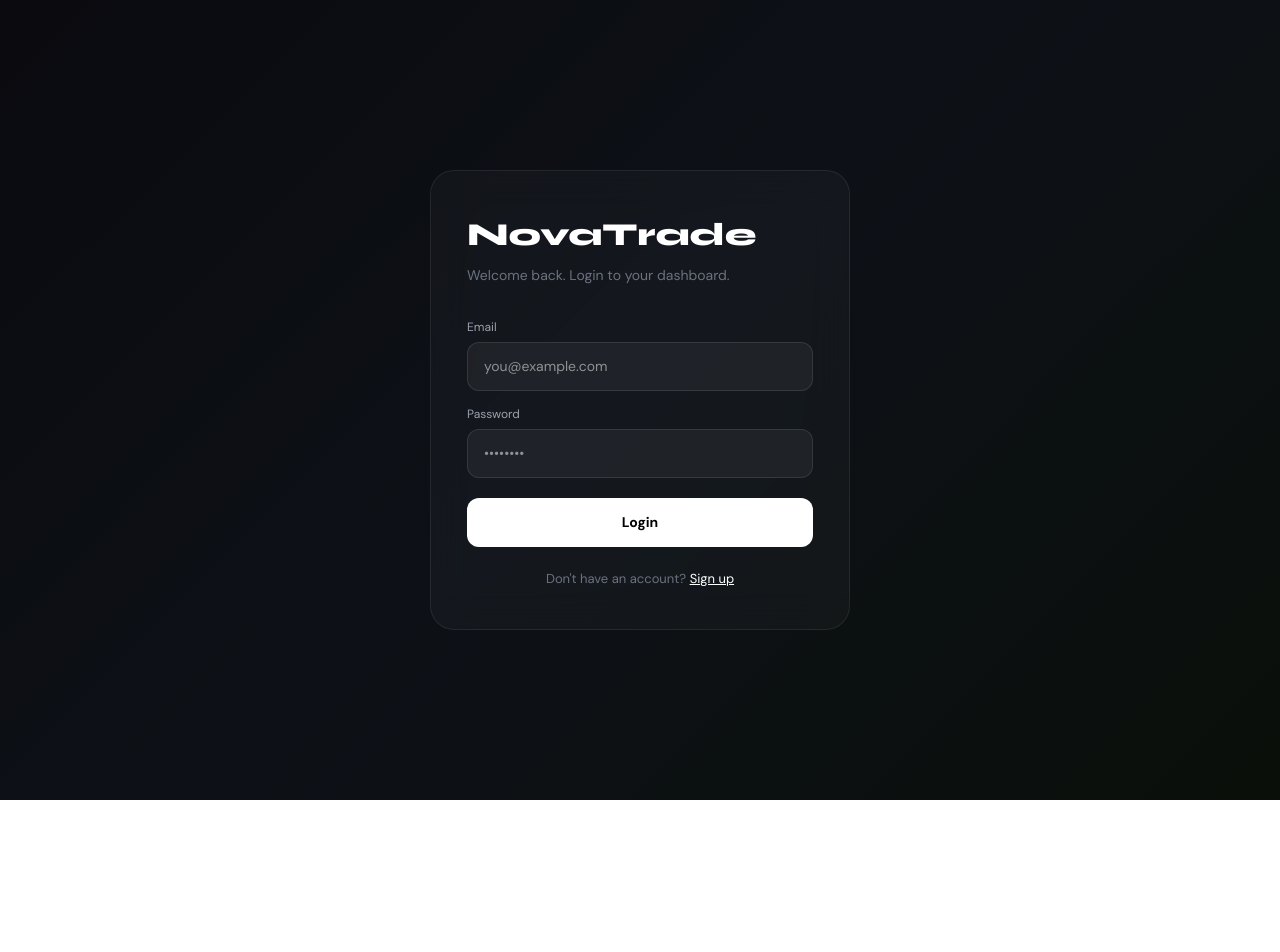
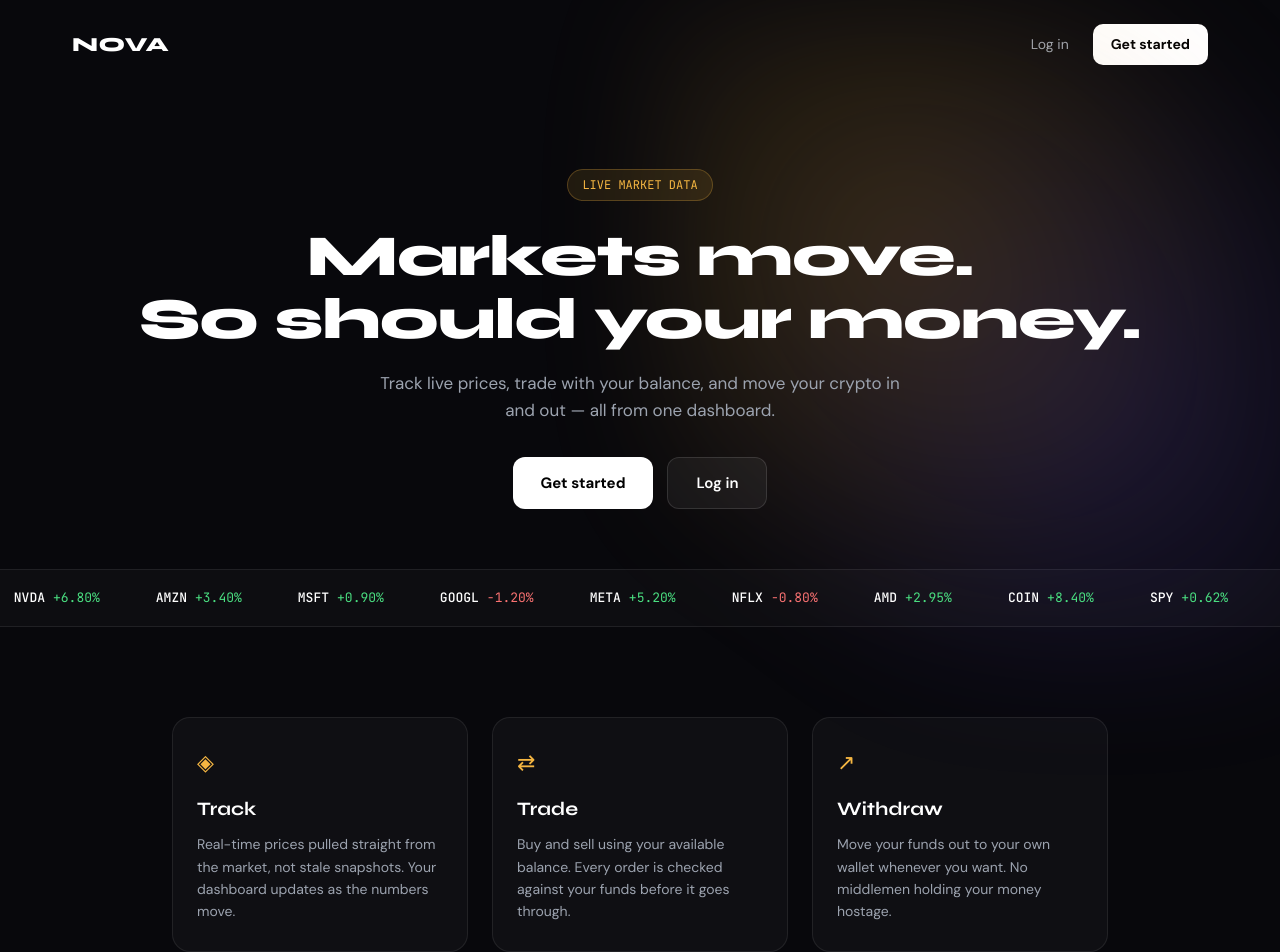
Before and after one commit to Samson-Oruekpeti/Nova-Trade, a Next.js app: page / in a window 1280 px wide. Shown: the top 952 px of the page. Before the commit the page ends 800 px from the top, so only its background shows below. Built offline with nearby package versions, Linux system fonts and the light colour scheme.

Commit message:
Add landing page, move auth to /login, fix metadata

```diff
--- a/app/admin/page.tsx
+++ b/app/admin/page.tsx
@@ -21,7 +21,7 @@
   useEffect(() => {
     const checkAdmin = async () => {
       const { data: { user } } = await supabase.auth.getUser();
-      if (!user) { router.push("/"); return; }
+      if (!user) { router.push("/login"); return; }
       const { data: profile } = await supabase.from("profiles").select("is_admin").eq("id", user.id).single();
       if (!profile?.is_admin) { router.push("/dashboard"); return; }
       await loadData();
@@ -131,7 +131,7 @@
     setTimeout(() => setWalletMsg(""), 3000);
   };
 
-  const handleLogout = async () => { await supabase.auth.signOut(); router.push("/"); };
+  const handleLogout = async () => { await supabase.auth.signOut(); router.push("/login"); };
 
   if (loading) return <div style={{ minHeight: "100vh", background: "#0a0a0f", display: "flex", alignItems: "center", justifyContent: "center", color: "#fff", fontFamily: "DM Sans, sans-serif" }}>Loading admin panel...</div>;
 
--- a/app/dashboard/page.tsx
+++ b/app/dashboard/page.tsx
@@ -178,7 +178,7 @@
   useEffect(() => {
     const init = async () => {
       const { data: { user } } = await supabase.auth.getUser();
-      if (!user) { router.push("/"); return; }
+      if (!user) { router.push("/login"); return; }
       await loadData(user.id);
       const { data: settings } = await supabase.from("settings").select("value").eq("key", "btc_wallet").single();
       if (settings?.value) setBtcWallet(settings.value);
@@ -239,7 +239,7 @@
     await loadData(user.id);
   };
 
-  const handleLogout = async () => { await supabase.auth.signOut(); router.push("/"); };
+  const handleLogout = async () => { await supabase.auth.signOut(); router.push("/login"); };
   const copyToClipboard = (text) => { navigator.clipboard.writeText(text); alert("Address copied!"); };
   const switchTab = (tab) => { setActiveTab(tab); setMobileMenuOpen(false); };
 
--- a/app/layout.tsx
+++ b/app/layout.tsx
@@ -13,8 +13,8 @@
 });
 
 export const metadata: Metadata = {
-  title: "Create Next App",
-  description: "Generated by create next app",
+  title: "NovaTrade — Track, trade, and move your money",
+  description: "Live market prices, instant trading, and crypto deposits/withdrawals in one dashboard.",
 };
 
 export default function RootLayout({
--- /dev/null
+++ b/app/login/page.tsx
@@ -0,0 +1,151 @@
+// @ts-nocheck
+"use client";
+import { useState } from "react";
+import { supabase } from "../lib/supabase";
+import { useRouter } from "next/navigation";
+
+export default function AuthPage() {
+  const router = useRouter();
+  const [isLogin, setIsLogin] = useState(true);
+  const [email, setEmail] = useState("");
+  const [password, setPassword] = useState("");
+  const [fullName, setFullName] = useState("");
+  const [error, setError] = useState("");
+  const [loading, setLoading] = useState(false);
+  const [message, setMessage] = useState("");
+
+  const handleAuth = async () => {
+    setError("");
+    setMessage("");
+    setLoading(true);
+
+    if (isLogin) {
+      const { data, error } = await supabase.auth.signInWithPassword({ email, password });
+      if (error) { setError(error.message); setLoading(false); return; }
+
+      // Check if admin
+      const { data: profile } = await supabase
+        .from("profiles")
+        .select("is_admin")
+        .eq("id", data.user.id)
+        .single();
+
+      if (profile?.is_admin) {
+        router.push("/admin");
+      } else {
+        router.push("/dashboard");
+      }
+    } else {
+      const { data, error } = await supabase.auth.signUp({ email, password });
+      if (error) { setError(error.message); setLoading(false); return; }
+
+      // Create profile
+      await supabase.from("profiles").insert({
+        id: data.user.id,
+        full_name: fullName,
+        email,
+        balance: 0,
+        profit: 0,
+        is_admin: false,
+      });
+
+      setMessage("Account created! Please check your email to confirm, then log in.");
+    }
+    setLoading(false);
+  };
+
+  return (
+    <div style={{
+      minHeight: "100vh",
+      background: "linear-gradient(135deg, #0a0a0f 0%, #0d1117 50%, #0a0f0a 100%)",
+      display: "flex",
+      alignItems: "center",
+      justifyContent: "center",
+      fontFamily: "'DM Sans', sans-serif",
+      padding: "20px",
+    }}>
+      <link href="https://fonts.googleapis.com/css2?family=DM+Sans:wght@300;400;500;600;700&family=Syne:wght@700;800&display=swap" rel="stylesheet" />
+
+      <div style={{
+        width: "100%",
+        maxWidth: "420px",
+        background: "rgba(255,255,255,0.03)",
+        border: "1px solid rgba(255,255,255,0.08)",
+        borderRadius: "24px",
+        padding: "40px 36px",
+        backdropFilter: "blur(20px)",
+      }}>
+        <div style={{ marginBottom: "32px" }}>
+          <h1 style={{ fontFamily: "'Syne', sans-serif", fontSize: "32px", fontWeight: 800, color: "#fff", margin: 0 }}>NovaTrade</h1>
+          <p style={{ color: "#6b7280", fontSize: "14px", marginTop: "6px" }}>
+            {isLogin ? "Welcome back. Login to your dashboard." : "Create your trading account."}
+          </p>
+        </div>
+
+        {error && (
+          <div style={{ background: "rgba(239,68,68,0.1)", border: "1px solid rgba(239,68,68,0.3)", borderRadius: "12px", padding: "12px 16px", color: "#f87171", fontSize: "13px", marginBottom: "16px" }}>
+            {error}
+          </div>
+        )}
+        {message && (
+          <div style={{ background: "rgba(34,197,94,0.1)", border: "1px solid rgba(34,197,94,0.3)", borderRadius: "12px", padding: "12px 16px", color: "#4ade80", fontSize: "13px", marginBottom: "16px" }}>
+            {message}
+          </div>
+        )}
+
+        <div style={{ display: "flex", flexDirection: "column", gap: "14px" }}>
+          {!isLogin && (
+            <div>
+              <label style={{ fontSize: "12px", color: "#9ca3af", display: "block", marginBottom: "6px" }}>Full Name</label>
+              <input
+                type="text"
+                value={fullName}
+                onChange={e => setFullName(e.target.value)}
+                placeholder="John Doe"
+                style={{ width: "100%", background: "rgba(255,255,255,0.05)", border: "1px solid rgba(255,255,255,0.1)", borderRadius: "12px", padding: "13px 16px", color: "#fff", fontSize: "14px", outline: "none", boxSizing: "border-box" }}
+              />
+            </div>
+          )}
+          <div>
+            <label style={{ fontSize: "12px", color: "#9ca3af", display: "block", marginBottom: "6px" }}>Email</label>
+            <input
+              type="email"
+              value={email}
+              onChange={e => setEmail(e.target.value)}
+              placeholder="you@example.com"
+              style={{ width: "100%", background: "rgba(255,255,255,0.05)", border: "1px solid rgba(255,255,255,0.1)", borderRadius: "12px", padding: "13px 16px", color: "#fff", fontSize: "14px", outline: "none", boxSizing: "border-box" }}
+            />
+          </div>
+          <div>
+            <label style={{ fontSize: "12px", color: "#9ca3af", display: "block", marginBottom: "6px" }}>Password</label>
+            <input
+              type="password"
+              value={password}
+              onChange={e => setPassword(e.target.value)}
+              placeholder="••••••••"
+              style={{ width: "100%", background: "rgba(255,255,255,0.05)", border: "1px solid rgba(255,255,255,0.1)", borderRadius: "12px", padding: "13px 16px", color: "#fff", fontSize: "14px", outline: "none", boxSizing: "border-box" }}
+            />
+          </div>
+
+          <button
+            onClick={handleAuth}
+            disabled={loading}
+            style={{ width: "100%", background: loading ? "#374151" : "#fff", color: "#000", border: "none", borderRadius: "12px", padding: "14px", fontSize: "14px", fontWeight: "700", cursor: loading ? "not-allowed" : "pointer", marginTop: "6px" }}
+          >
+            {loading ? "Please wait..." : isLogin ? "Login" : "Create Account"}
+          </button>
+
+          <p style={{ textAlign: "center", color: "#6b7280", fontSize: "13px", marginTop: "8px" }}>
+            {isLogin ? "Don't have an account? " : "Already have an account? "}
+            <span
+              onClick={() => { setIsLogin(!isLogin); setError(""); setMessage(""); }}
+              style={{ color: "#fff", cursor: "pointer", textDecoration: "underline" }}
+            >
+              {isLogin ? "Sign up" : "Login"}
+            </span>
+          </p>
+        </div>
+      </div>
+    </div>
+  );
+}
--- a/app/page.tsx
+++ b/app/page.tsx
@@ -1,151 +1,168 @@
 // @ts-nocheck
 "use client";
-import { useState } from "react";
-import { supabase } from "../lib/supabase";
 import { useRouter } from "next/navigation";
 
-export default function AuthPage() {
+const TICKER = [
+  { symbol: "TSLA", change: "+4.12%", positive: true },
+  { symbol: "AAPL", change: "+1.20%", positive: true },
+  { symbol: "NVDA", change: "+6.80%", positive: true },
+  { symbol: "AMZN", change: "+3.40%", positive: true },
+  { symbol: "MSFT", change: "+0.90%", positive: true },
+  { symbol: "GOOGL", change: "-1.20%", positive: false },
+  { symbol: "META", change: "+5.20%", positive: true },
+  { symbol: "NFLX", change: "-0.80%", positive: false },
+  { symbol: "AMD", change: "+2.95%", positive: true },
+  { symbol: "COIN", change: "+8.40%", positive: true },
+  { symbol: "SPY", change: "+0.62%", positive: true },
+  { symbol: "BRK.B", change: "-0.30%", positive: false },
+];
+
+const FEATURES = [
+  {
+    title: "Track",
+    body: "Real-time prices pulled straight from the market, not stale snapshots. Your dashboard updates as the numbers move.",
+    glyph: "◈",
+  },
+  {
+    title: "Trade",
+    body: "Buy and sell using your available balance. Every order is checked against your funds before it goes through.",
+    glyph: "⇄",
+  },
+  {
+    title: "Withdraw",
+    body: "Move your funds out to your own wallet whenever you want. No middlemen holding your money hostage.",
+    glyph: "↗",
+  },
+];
+
+export default function LandingPage() {
   const router = useRouter();
-  const [isLogin, setIsLogin] = useState(true);
-  const [email, setEmail] = useState("");
-  const [password, setPassword] = useState("");
-  const [fullName, setFullName] = useState("");
-  const [error, setError] = useState("");
-  const [loading, setLoading] = useState(false);
-  const [message, setMessage] = useState("");
-
-  const handleAuth = async () => {
-    setError("");
-    setMessage("");
-    setLoading(true);
-
-    if (isLogin) {
-      const { data, error } = await supabase.auth.signInWithPassword({ email, password });
-      if (error) { setError(error.message); setLoading(false); return; }
-
-      // Check if admin
-      const { data: profile } = await supabase
-        .from("profiles")
-        .select("is_admin")
-        .eq("id", data.user.id)
-        .single();
-
-      if (profile?.is_admin) {
-        router.push("/admin");
-      } else {
-        router.push("/dashboard");
-      }
-    } else {
-      const { data, error } = await supabase.auth.signUp({ email, password });
-      if (error) { setError(error.message); setLoading(false); return; }
-
-      // Create profile
-      await supabase.from("profiles").insert({
-        id: data.user.id,
-        full_name: fullName,
-        email,
-        balance: 0,
-        profit: 0,
-        is_admin: false,
-      });
-
-      setMessage("Account created! Please check your email to confirm, then log in.");
-    }
-    setLoading(false);
-  };
+  const doubled = [...TICKER, ...TICKER];
 
   return (
-    <div style={{
-      minHeight: "100vh",
-      background: "linear-gradient(135deg, #0a0a0f 0%, #0d1117 50%, #0a0f0a 100%)",
-      display: "flex",
-      alignItems: "center",
-      justifyContent: "center",
-      fontFamily: "'DM Sans', sans-serif",
-      padding: "20px",
-    }}>
-      <link href="https://fonts.googleapis.com/css2?family=DM+Sans:wght@300;400;500;600;700&family=Syne:wght@700;800&display=swap" rel="stylesheet" />
+    <div style={{ background: "#08080c", minHeight: "100vh", fontFamily: "'DM Sans', sans-serif", color: "#fff", overflowX: "hidden" }}>
+      <link href="https://fonts.googleapis.com/css2?family=DM+Sans:wght@300;400;500;600;700&family=Syne:wght@700;800&family=JetBrains+Mono:wght@400;500&display=swap" rel="stylesheet" />
 
-      <div style={{
-        width: "100%",
-        maxWidth: "420px",
-        background: "rgba(255,255,255,0.03)",
-        border: "1px solid rgba(255,255,255,0.08)",
-        borderRadius: "24px",
-        padding: "40px 36px",
-        backdropFilter: "blur(20px)",
-      }}>
-        <div style={{ marginBottom: "32px" }}>
-          <h1 style={{ fontFamily: "'Syne', sans-serif", fontSize: "32px", fontWeight: 800, color: "#fff", margin: 0 }}>NovaTrade</h1>
-          <p style={{ color: "#6b7280", fontSize: "14px", marginTop: "6px" }}>
-            {isLogin ? "Welcome back. Login to your dashboard." : "Create your trading account."}
+      <style>{`
+        @keyframes novaPulse {
+          0%, 100% { opacity: 0.55; transform: scale(1); }
+          50% { opacity: 0.85; transform: scale(1.08); }
+        }
+        @keyframes tickerScroll {
+          0% { transform: translateX(0); }
+          100% { transform: translateX(-50%); }
+        }
+        @media (prefers-reduced-motion: reduce) {
+          .nova-glow, .ticker-track { animation: none !important; }
+        }
+        @media (max-width: 720px) {
+          .hero-title { font-size: 40px !important; }
+          .feature-grid { grid-template-columns: 1fr !important; }
+        }
+      `}</style>
+
+      {/* Nav */}
+      <nav style={{ display: "flex", alignItems: "center", justifyContent: "space-between", padding: "24px 32px", maxWidth: "1200px", margin: "0 auto" }}>
+        <span style={{ fontFamily: "'Syne', sans-serif", fontWeight: 800, fontSize: "20px", letterSpacing: "0.5px" }}>NOVA</span>
+        <div style={{ display: "flex", gap: "12px", alignItems: "center" }}>
+          <button
+            onClick={() => router.push("/login")}
+            style={{ background: "transparent", border: "none", color: "#9ca3af", fontSize: "14px", cursor: "pointer", padding: "8px 12px" }}
+          >
+            Log in
+          </button>
+          <button
+            onClick={() => router.push("/login")}
+            style={{ background: "#fff", color: "#000", border: "none", borderRadius: "10px", padding: "10px 18px", fontSize: "14px", fontWeight: 700, cursor: "pointer" }}
+          >
+            Get started
+          </button>
+        </div>
+      </nav>
+
+      {/* Hero */}
+      <section style={{ position: "relative", maxWidth: "1200px", margin: "0 auto", padding: "80px 32px 60px", textAlign: "center" }}>
+        <div
+          className="nova-glow"
+          style={{
+            position: "absolute", top: "-100px", left: "50%", transform: "translateX(-50%)",
+            width: "700px", height: "700px", pointerEvents: "none", zIndex: 0,
+            background: "radial-gradient(circle at 35% 35%, rgba(245,182,66,0.35), transparent 60%), radial-gradient(circle at 65% 60%, rgba(124,92,255,0.30), transparent 60%)",
+            filter: "blur(60px)",
+            animation: "novaPulse 6s ease-in-out infinite",
+          }}
+        />
+        <div style={{ position: "relative", zIndex: 1 }}>
+          <div style={{ display: "inline-block", fontFamily: "'JetBrains Mono', monospace", fontSize: "12px", color: "#f5b642", background: "rgba(245,182,66,0.1)", border: "1px solid rgba(245,182,66,0.25)", borderRadius: "20px", padding: "6px 14px", marginBottom: "24px" }}>
+            LIVE MARKET DATA
+          </div>
+          <h1 className="hero-title" style={{ fontFamily: "'Syne', sans-serif", fontWeight: 800, fontSize: "58px", lineHeight: 1.08, margin: "0 0 20px", letterSpacing: "-1px" }}>
+            Markets move.<br />So should your money.
+          </h1>
+          <p style={{ color: "#9ca3af", fontSize: "17px", maxWidth: "520px", margin: "0 auto 32px", lineHeight: 1.6 }}>
+            Track live prices, trade with your balance, and move your crypto in and out — all from one dashboard.
           </p>
+          <div style={{ display: "flex", gap: "14px", justifyContent: "center" }}>
+            <button
+              onClick={() => router.push("/login")}
+              style={{ background: "#fff", color: "#000", border: "none", borderRadius: "12px", padding: "14px 28px", fontSize: "15px", fontWeight: 700, cursor: "pointer" }}
+            >
+              Get started
+            </button>
+            <button
+              onClick={() => router.push("/login")}
+              style={{ background: "rgba(255,255,255,0.05)", color: "#fff", border: "1px solid rgba(255,255,255,0.12)", borderRadius: "12px", padding: "14px 28px", fontSize: "15px", fontWeight: 600, cursor: "pointer" }}
+            >
+              Log in
+            </button>
+          </div>
         </div>
+      </section>
 
-        {error && (
-          <div style={{ background: "rgba(239,68,68,0.1)", border: "1px solid rgba(239,68,68,0.3)", borderRadius: "12px", padding: "12px 16px", color: "#f87171", fontSize: "13px", marginBottom: "16px" }}>
-            {error}
-          </div>
-        )}
-        {message && (
-          <div style={{ background: "rgba(34,197,94,0.1)", border: "1px solid rgba(34,197,94,0.3)", borderRadius: "12px", padding: "12px 16px", color: "#4ade80", fontSize: "13px", marginBottom: "16px" }}>
-            {message}
-          </div>
-        )}
-
-        <div style={{ display: "flex", flexDirection: "column", gap: "14px" }}>
-          {!isLogin && (
-            <div>
-              <label style={{ fontSize: "12px", color: "#9ca3af", display: "block", marginBottom: "6px" }}>Full Name</label>
-              <input
-                type="text"
-                value={fullName}
-                onChange={e => setFullName(e.target.value)}
-                placeholder="John Doe"
-                style={{ width: "100%", background: "rgba(255,255,255,0.05)", border: "1px solid rgba(255,255,255,0.1)", borderRadius: "12px", padding: "13px 16px", color: "#fff", fontSize: "14px", outline: "none", boxSizing: "border-box" }}
-              />
+      {/* Ticker strip */}
+      <div style={{ borderTop: "1px solid rgba(255,255,255,0.08)", borderBottom: "1px solid rgba(255,255,255,0.08)", overflow: "hidden", padding: "18px 0", background: "rgba(255,255,255,0.02)" }}>
+        <div className="ticker-track" style={{ display: "flex", width: "max-content", animation: "tickerScroll 32s linear infinite" }}>
+          {doubled.map((t, i) => (
+            <div key={i} style={{ display: "flex", alignItems: "center", gap: "8px", padding: "0 28px", fontFamily: "'JetBrains Mono', monospace", fontSize: "13px", whiteSpace: "nowrap" }}>
+              <span style={{ color: "#fff", fontWeight: 500 }}>{t.symbol}</span>
+              <span style={{ color: t.positive ? "#4ade80" : "#f87171" }}>{t.change}</span>
             </div>
-          )}
-          <div>
-            <label style={{ fontSize: "12px", color: "#9ca3af", display: "block", marginBottom: "6px" }}>Email</label>
-            <input
-              type="email"
-              value={email}
-              onChange={e => setEmail(e.target.value)}
-              placeholder="you@example.com"
-              style={{ width: "100%", background: "rgba(255,255,255,0.05)", border: "1px solid rgba(255,255,255,0.1)", borderRadius: "12px", padding: "13px 16px", color: "#fff", fontSize: "14px", outline: "none", boxSizing: "border-box" }}
-            />
-          </div>
-          <div>
-            <label style={{ fontSize: "12px", color: "#9ca3af", display: "block", marginBottom: "6px" }}>Password</label>
-            <input
-              type="password"
-              value={password}
-              onChange={e => setPassword(e.target.value)}
-              placeholder="••••••••"
-              style={{ width: "100%", background: "rgba(255,255,255,0.05)", border: "1px solid rgba(255,255,255,0.1)", borderRadius: "12px", padding: "13px 16px", color: "#fff", fontSize: "14px", outline: "none", boxSizing: "border-box" }}
-            />
-          </div>
-
-          <button
-            onClick={handleAuth}
-            disabled={loading}
-            style={{ width: "100%", background: loading ? "#374151" : "#fff", color: "#000", border: "none", borderRadius: "12px", padding: "14px", fontSize: "14px", fontWeight: "700", cursor: loading ? "not-allowed" : "pointer", marginTop: "6px" }}
-          >
-            {loading ? "Please wait..." : isLogin ? "Login" : "Create Account"}
-          </button>
-
-          <p style={{ textAlign: "center", color: "#6b7280", fontSize: "13px", marginTop: "8px" }}>
-            {isLogin ? "Don't have an account? " : "Already have an account? "}
-            <span
-              onClick={() => { setIsLogin(!isLogin); setError(""); setMessage(""); }}
-              style={{ color: "#fff", cursor: "pointer", textDecoration: "underline" }}
-            >
-              {isLogin ? "Sign up" : "Login"}
-            </span>
-          </p>
+          ))}
         </div>
       </div>
+
+      {/* Features */}
+      <section style={{ maxWidth: "1000px", margin: "0 auto", padding: "90px 32px" }}>
+        <div className="feature-grid" style={{ display: "grid", gridTemplateColumns: "repeat(3, 1fr)", gap: "24px" }}>
+          {FEATURES.map((f) => (
+            <div key={f.title} style={{ background: "rgba(255,255,255,0.03)", border: "1px solid rgba(255,255,255,0.08)", borderRadius: "18px", padding: "28px 24px" }}>
+              <div style={{ fontSize: "22px", color: "#f5b642", marginBottom: "16px" }}>{f.glyph}</div>
+              <h3 style={{ fontFamily: "'Syne', sans-serif", fontWeight: 700, fontSize: "19px", margin: "0 0 10px" }}>{f.title}</h3>
+              <p style={{ color: "#9ca3af", fontSize: "14px", lineHeight: 1.6, margin: 0 }}>{f.body}</p>
+            </div>
+          ))}
+        </div>
+      </section>
+
+      {/* Preview panel */}
+      <section style={{ maxWidth: "760px", margin: "0 auto", padding: "0 32px 100px" }}>
+        <div style={{ background: "linear-gradient(135deg, rgba(245,182,66,0.06), rgba(124,92,255,0.06))", border: "1px solid rgba(255,255,255,0.08)", borderRadius: "22px", padding: "32px", backdropFilter: "blur(20px)" }}>
+          <p style={{ fontFamily: "'JetBrains Mono', monospace", fontSize: "12px", color: "#6b7280", margin: "0 0 6px" }}>PORTFOLIO BALANCE</p>
+          <p style={{ fontFamily: "'Syne', sans-serif", fontWeight: 800, fontSize: "36px", margin: "0 0 4px" }}>$24,918.42</p>
+          <p style={{ color: "#4ade80", fontSize: "14px", margin: 0 }}>+ $1,204.10 today</p>
+        </div>
+      </section>
+
+      {/* Footer */}
+      <footer style={{ borderTop: "1px solid rgba(255,255,255,0.08)", padding: "28px 32px", display: "flex", justifyContent: "space-between", alignItems: "center", maxWidth: "1200px", margin: "0 auto", color: "#6b7280", fontSize: "13px" }}>
+        <span>NOVA</span>
+        <span
+          onClick={() => router.push("/login")}
+          style={{ cursor: "pointer", textDecoration: "underline" }}
+        >
+          Log in
+        </span>
+      </footer>
     </div>
   );
 }
```
